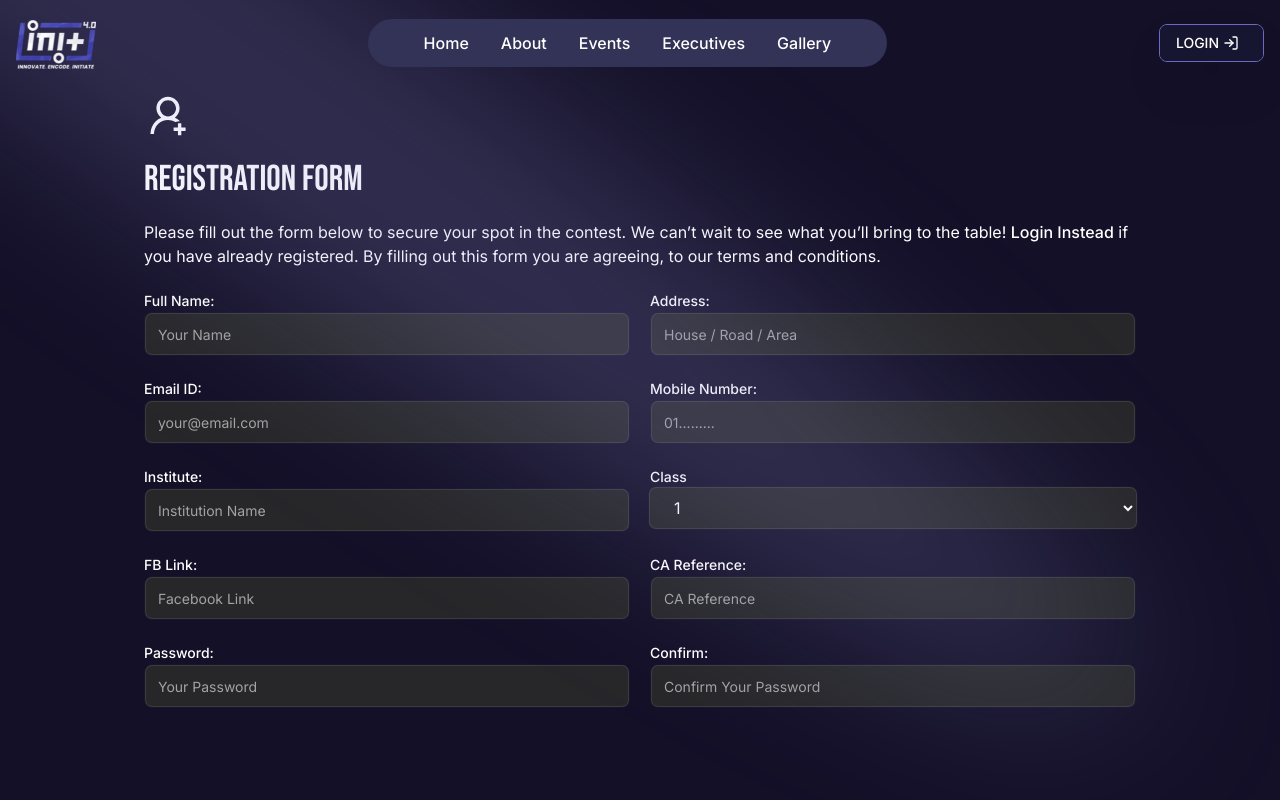
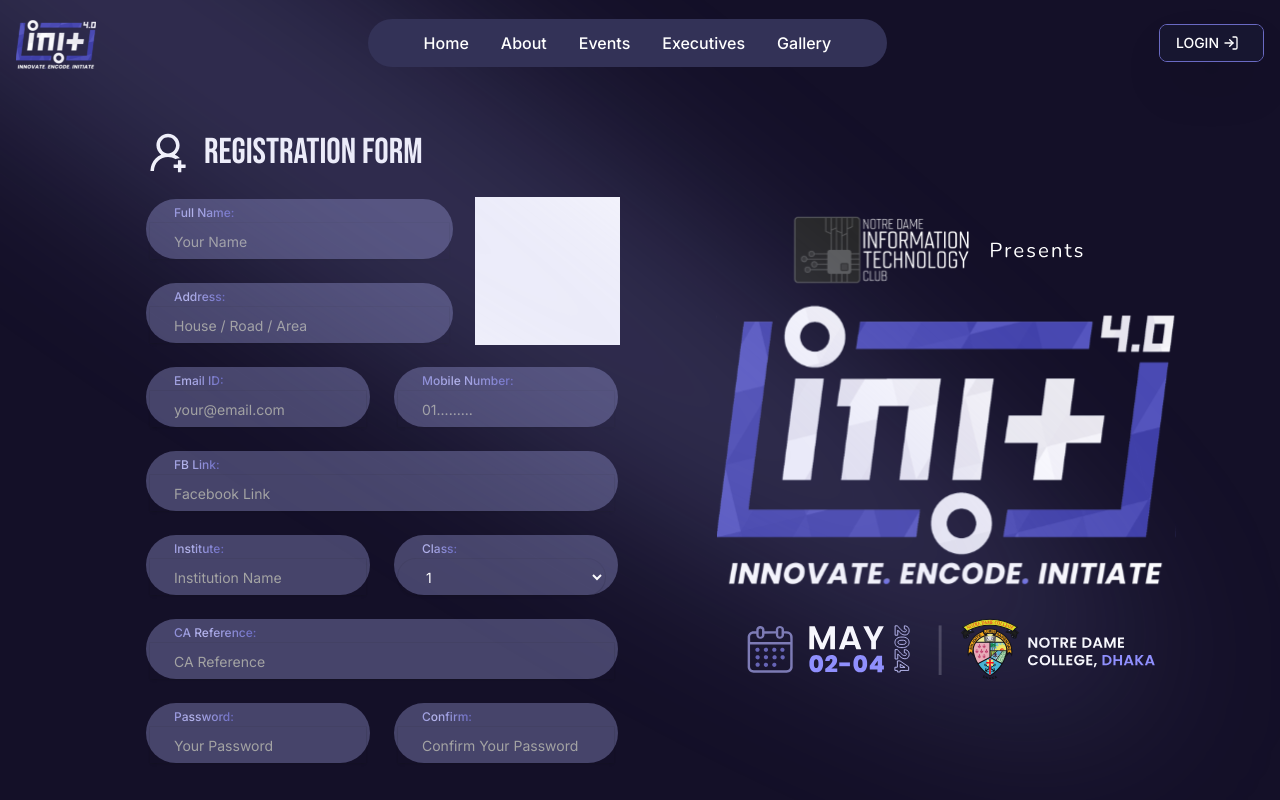
Before and after one commit to nditc/NDITC-INIT, a Next.js app in the folder client/: page /register in a window 1280 px wide. Shown: the top 800 px of the page. Built offline with nearby package versions, Linux system fonts and the light colour scheme.

Commit message:
Register Page Edits

```diff
--- a/client/color.config.ts
+++ b/client/color.config.ts
@@ -19,6 +19,7 @@
     650: "#141028",
   },
   secondary: {
+    100: "#46446a",
     200: "#ABABDF",
     300: "#7878B6",
     400: "#575689",
--- a/client/src/app/register/page.tsx
+++ b/client/src/app/register/page.tsx
@@ -7,7 +7,7 @@
 import { sendMessage } from "@/api/authentication";
 import Link from "next/link";
 import { AiOutlineUserAdd } from "react-icons/ai";
-import Select from "@/components/ui/Select";
+import { Select } from "@/components/ui/Select";
 
 const Register = () => {
   const [form, loading] = useForm({
@@ -16,40 +16,33 @@
   });
 
   return (
-    <main className="bg-grid-white/[0.02] relative flex h-screen w-full items-center justify-center overflow-hidden bg-white antialiased dark:bg-[#141028] md:mb-10 md:items-center md:justify-center">
+    <main className="bg-grid-white/[0.02] relative h-screen w-full overflow-x-clip bg-white antialiased dark:bg-[#141028] md:mb-10 md:items-center md:justify-center">
       <Spotlight
         className="-top-40 left-0 md:-top-20 md:left-60"
         fill={ExtendedColors.primary["200"]}
       />
 
+      <div className="container flex flex-col items-center justify-center gap-10 py-[81px] md:flex-row">
         <form
-        className="container grid w-full grid-cols-1 gap-5 p-5 sm:p-12"
+          className="grid w-full flex-1 grid-cols-1 gap-5 p-5 sm:p-12"
           ref={form}
         >
+          <h1 className="flex items-center gap-3 text-4xl">
             <AiOutlineUserAdd className="text-primary h-12 w-12" />
-        <h1 className="text-4xl">
-          <span className="text-primary">Registration</span> Form
+            <span className="text-primary">Registration Form</span>
           </h1>
-        <p>
-          Please fill out the form below to secure your spot in the contest. We
-          can’t wait to see what you’ll bring to the table!{" "}
-          <Link
-            className="text-primary hover:border-primary inline border-b-2 border-transparent font-medium"
-            href="/login"
-          >
-            Login Instead
-          </Link>{" "}
-          if you have already registered. By filling out this form you are
-          agreeing, to our terms and conditions.
-        </p>
-        <div className="grid w-full grid-cols-1 gap-5 md:grid-cols-2">
+
+          <div className="grid w-full grid-cols-1 gap-5 md:grid-cols-6">
             <Input
               label="Full Name"
               name="name"
               id="name"
               placeholder="Your Name"
               type="text"
+              divClass="md:col-span-4"
             />
+
+            <div className="col-span-2 row-span-2 bg-white"></div>
 
             <Input
               label="Address"
@@ -57,6 +50,7 @@
               id="address"
               placeholder="House / Road / Area"
               type="text"
+              divClass="md:col-span-4"
             />
 
             <Input
@@ -65,6 +59,7 @@
               id="email"
               placeholder="your@email.com"
               type="email"
+              divClass="col-span-3"
             />
 
             <Input
@@ -73,6 +68,16 @@
               id="number"
               placeholder="01........."
               type="number"
+              divClass="col-span-3"
+            />
+
+            <Input
+              label="FB Link"
+              name="fb"
+              id="fb"
+              placeholder="Facebook Link"
+              type="text"
+              divClass="col-span-6"
             />
 
             <Input
@@ -81,22 +86,14 @@
               id="institute"
               placeholder="Institution Name"
               type="text"
+              divClass="col-span-3"
             />
 
             <Select
-            selected={""}
               values={["1"]}
-            setValue={() => {}}
               name="class"
               label="Class"
-          />
-
-          <Input
-            label="FB Link"
-            name="fb"
-            id="fb"
-            placeholder="Facebook Link"
-            type="text"
+              divClass="col-span-3"
             />
 
             <Input
@@ -105,6 +102,7 @@
               id="ca"
               placeholder="CA Reference"
               type="text"
+              divClass="col-span-6"
             />
 
             <Input
@@ -113,6 +111,7 @@
               id="password"
               placeholder="Your Password"
               type="text"
+              divClass="col-span-3"
             />
 
             <Input
@@ -121,9 +120,15 @@
               id="cpassword"
               placeholder="Confirm Your Password"
               type="text"
+              divClass="col-span-3"
             />
           </div>
         </form>
+
+        <div className="flex-1 text-center">
+          <img src="/INIT_Logo.svg" alt="Logo" />
+        </div>
+      </div>
     </main>
   );
 };
--- a/client/src/components/ui/Select.tsx
+++ b/client/src/components/ui/Select.tsx
@@ -1,40 +1,72 @@
-import React from "react";
+// Input component extends from shadcnui - https://ui.shadcn.com/docs/components/input
+"use client";
+import * as React from "react";
+import { cn } from "@/utils/cn";
+import { useMotionTemplate, useMotionValue, motion } from "framer-motion";
 
-type props = {
+export interface InputProps
+  extends React.InputHTMLAttributes<HTMLInputElement> {
   name: string;
   label: string;
+  notRequired?: boolean;
+  divClass?: string;
   values: string[];
-  selected: string | number;
-  setValue: (name: string, data: string | number) => void;
-  editable?: boolean;
-};
-const Select = ({
-  name,
-  label,
-  values,
-  selected,
-  setValue,
-  editable = true,
-}: props) => {
+}
+
+const Select = React.forwardRef<HTMLSelectElement, InputProps>(
+  (
+    { className, label, name, notRequired, divClass, type, values, ...props },
+    ref,
+  ) => {
+    const radius = 150; // change this to increase the rdaius of the hover effect
+    const [visible, setVisible] = React.useState(false);
+
+    let mouseX = useMotionValue(0);
+    let mouseY = useMotionValue(0);
+
+    function handleMouseMove({ currentTarget, clientX, clientY }: any) {
+      let { left, top } = currentTarget.getBoundingClientRect();
+
+      mouseX.set(clientX - left);
+      mouseY.set(clientY - top);
+    }
     return (
-    <div className="">
+      <motion.div
+        style={{
+          background: useMotionTemplate`
+        radial-gradient(
+          ${visible ? radius + "px" : "0px"} circle at ${mouseX}px ${mouseY}px,
+          var(--blue-500),
+          transparent 80%
+        )
+      `,
+        }}
+        onMouseMove={handleMouseMove}
+        onMouseEnter={() => setVisible(true)}
+        onMouseLeave={() => setVisible(false)}
+        className={
+          "group/input rounded-full p-[2px] transition duration-300" +
+          " " +
+          divClass
+        }
+      >
+        <div className="bg-secondary-100 rounded-full px-1">
           <label
-        className="text-sm font-medium leading-none text-black peer-disabled:cursor-not-allowed peer-disabled:opacity-70 dark:text-white"
+            className="GradText pl-6 pt-2 text-xs font-medium leading-none peer-disabled:cursor-not-allowed peer-disabled:opacity-70"
             htmlFor={name}
           >
             {label}
+            {notRequired ? " (Optional)" : ""}:
           </label>
-
           <select
-        style={{
-          pointerEvents: editable ? "auto" : "none",
-        }}
-        className="focus:border-primary dark:placeholder-text-neutral-600 duration-400 flex h-10 w-full rounded-md px-5 py-2 focus:outline-none dark:bg-zinc-800 dark:text-white dark:shadow-[0px_0px_1px_1px_var(--neutral-700)] dark:focus-visible:ring-neutral-600"
+            required={!notRequired}
             name={name}
-        value={selected}
-        onChange={(e) => setValue(name, e.target.value)}
-        disabled={!editable}
-        title="class"
+            className={cn(
+              `dark:placeholder-text-neutral-600 duration-400 flex h-9 w-[96%] rounded-full border-none bg-transparent px-6 py-2 text-sm text-black shadow-input outline-none transition file:border-0 file:bg-transparent file:text-sm file:font-medium placeholder:text-neutral-400 disabled:cursor-not-allowed disabled:opacity-50 group-hover/input:shadow-none dark:text-white`,
+              className,
+            )}
+            ref={ref}
+            {...props}
           >
             {values.map((val, index) => (
               <option value={val} key={index}>
@@ -43,7 +75,10 @@
             ))}
           </select>
         </div>
+      </motion.div>
     );
-};
+  },
+);
+Select.displayName = "Select";
 
-export default Select;
+export { Select };
--- a/client/src/components/ui/input.tsx
+++ b/client/src/components/ui/input.tsx
@@ -9,11 +9,12 @@
   name: string;
   label: string;
   notRequired?: boolean;
+  divClass?: string;
 }
 
 const Input = React.forwardRef<HTMLInputElement, InputProps>(
-  ({ className, label, name, notRequired, type, ...props }, ref) => {
-    const radius = 100; // change this to increase the rdaius of the hover effect
+  ({ className, label, name, notRequired, divClass, type, ...props }, ref) => {
+    const radius = 150; // change this to increase the rdaius of the hover effect
     const [visible, setVisible] = React.useState(false);
 
     let mouseX = useMotionValue(0);
@@ -26,14 +27,6 @@
       mouseY.set(clientY - top);
     }
     return (
-      <div>
-        <label
-          className="text-sm font-medium leading-none text-black peer-disabled:cursor-not-allowed peer-disabled:opacity-70 dark:text-white"
-          htmlFor={name}
-        >
-          {label}
-          {notRequired ? " (Optional)" : ""}:
-        </label>
       <motion.div
         style={{
           background: useMotionTemplate`
@@ -47,21 +40,33 @@
         onMouseMove={handleMouseMove}
         onMouseEnter={() => setVisible(true)}
         onMouseLeave={() => setVisible(false)}
-          className="group/input rounded-lg p-[2px] transition duration-300"
+        className={
+          "group/input rounded-full p-[2px] transition duration-300" +
+          " " +
+          divClass
+        }
       >
+        <div className="bg-secondary-100 rounded-full px-1">
+          <label
+            className="GradText pl-6 pt-2 text-xs font-medium leading-none peer-disabled:cursor-not-allowed peer-disabled:opacity-70"
+            htmlFor={name}
+          >
+            {label}
+            {notRequired ? " (Optional)" : ""}:
+          </label>
           <input
             required={!notRequired}
             name={name}
             type={type}
             className={cn(
-              `dark:placeholder-text-neutral-600 duration-400 flex h-10 w-full rounded-md border-none bg-gray-50 px-3 py-2 text-sm text-black shadow-input transition file:border-0 file:bg-transparent file:text-sm file:font-medium placeholder:text-neutral-400 focus-visible:outline-none focus-visible:ring-[2px] focus-visible:ring-neutral-400 disabled:cursor-not-allowed disabled:opacity-50 group-hover/input:shadow-none dark:bg-zinc-800 dark:text-white dark:shadow-[0px_0px_1px_1px_var(--neutral-700)] dark:focus-visible:ring-neutral-600`,
+              `dark:placeholder-text-neutral-600 duration-400 flex h-9 w-full border-none bg-transparent px-6 py-2 text-sm text-black shadow-input outline-none transition file:border-0 file:bg-transparent file:text-sm file:font-medium placeholder:text-neutral-400 disabled:cursor-not-allowed disabled:opacity-50 group-hover/input:shadow-none dark:text-white`,
               className,
             )}
             ref={ref}
             {...props}
           />
+        </div>
       </motion.div>
-      </div>
     );
   },
 );
```
Lines whose indentation alone changed are shown as unchanged.
